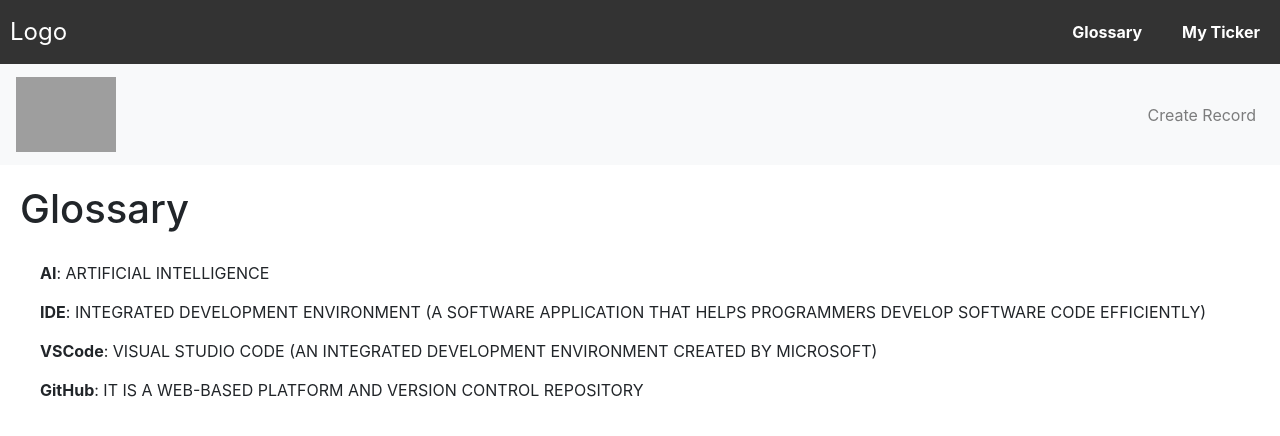
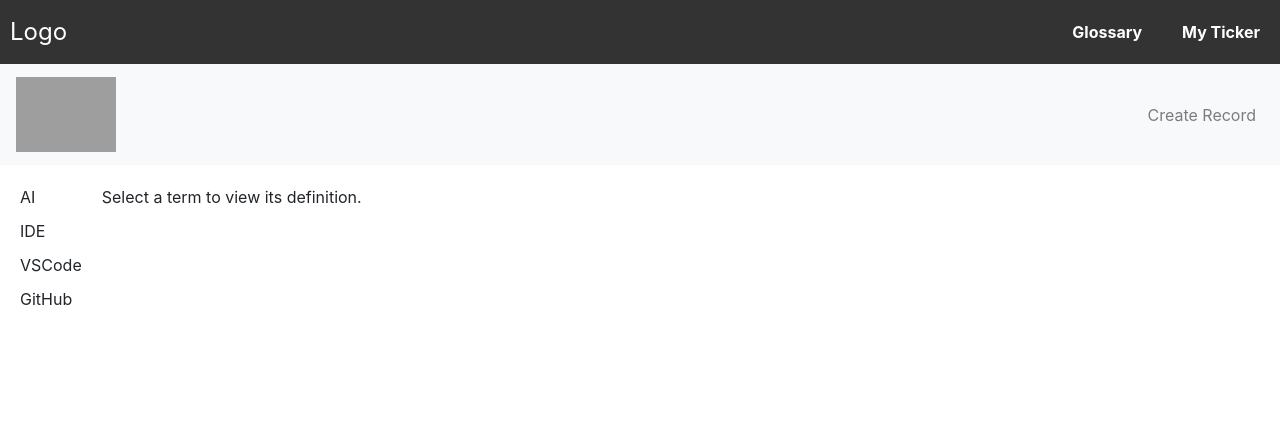
Before and after one commit to Darrel-Koh/Bulls-AI, a React (Create React App) app in the folder mern/client/: page /glossary in a window 1280 px wide. Shown: the top 436 px of the page. Built offline with nearby package versions, Linux system fonts and the light colour scheme; grey boxes are pictures that could not be loaded.

Commit message:
updated glossarypage to change definition upon click

```diff
--- a/mern/client/src/components/Glossarypage.js
+++ b/mern/client/src/components/Glossarypage.js
@@ -1,42 +1,64 @@
 // GlossaryPage.js
-import React from 'react';
+import React, { useState } from 'react';
 
 const GlossaryPage = () => {
+  const glossaryData = [
+    { term: 'AI', definition: 'ARTIFICIAL INTELLIGENCE' },
+    { term: 'IDE', definition: 'INTEGRATED DEVELOPMENT ENVIRONMENT (A SOFTWARE APPLICATION THAT HELPS PROGRAMMERS DEVELOP SOFTWARE CODE EFFICIENTLY)' },
+    { term: 'VSCode', definition: 'VISUAL STUDIO CODE (AN INTEGRATED DEVELOPMENT ENVIRONMENT CREATED BY MICROSOFT)' },
+    { term: 'GitHub', definition: 'IT IS A WEB-BASED PLATFORM AND VERSION CONTROL REPOSITORY' },
+    // Add more terms and definitions as needed
+  ];
+
+  const [selectedTerm, setSelectedTerm] = useState(null);
+
+  const handleTermClick = (term) => {
+    setSelectedTerm(term);
+  };
+
   return (
-    <div>
-      <h1>Glossary</h1>
+    <div style={containerStyle}>
+      <div style={listStyle}>
+        {/* Glossary List */}
+        {glossaryData.map((item) => (
+          <div
+            key={item.term}
+            style={{ ...termStyle, cursor: 'pointer' }}
+            onClick={() => handleTermClick(item.term)}
+          >
+            {item.term}
+          </div>
+        ))}
+      </div>
       <div style={contentStyle}>
-        <TermDefinition term="AI" definition="ARTIFICIAL INTELLIGENCE" />
-        <TermDefinition
-          term="IDE"
-          definition="INTEGRATED DEVELOPMENT ENVIRONMENT (A SOFTWARE APPLICATION THAT HELPS PROGRAMMERS DEVELOP SOFTWARE CODE EFFICIENTLY)"
-        />
-        <TermDefinition
-          term="VSCode"
-          definition="VISUAL STUDIO CODE (AN INTEGRATED DEVELOPMENT ENVIRONMENT CREATED BY MICROSOFT)"
-        />
-        <TermDefinition
-          term="GitHub"
-          definition="IT IS A WEB-BASED PLATFORM AND VERSION CONTROL REPOSITORY"
-        />
-        {/* Add more terms and definitions as needed */}
+        {/* Display Selected Definition */}
+        {selectedTerm ? (
+          <div>
+            <h2>{selectedTerm}</h2>
+            <p>{glossaryData.find((item) => item.term === selectedTerm)?.definition}</p>
+          </div>
+        ) : (
+          <p>Select a term to view its definition.</p>
+        )}
       </div>
     </div>
   );
 };
 
-const contentStyle = {
-  padding: '20px',
+const containerStyle = {
+  display: 'flex',
 };
 
-const TermDefinition = ({ term, definition }) => (
-  <div style={termStyle}>
-    <strong>{term}</strong>: {definition}
-  </div>
-);
+const listStyle = {
+  marginRight: '20px',
+};
 
 const termStyle = {
-  marginBottom: '15px',
+  marginBottom: '10px',
+};
+
+const contentStyle = {
+  flex: 1,
 };
 
 export default GlossaryPage;
```
